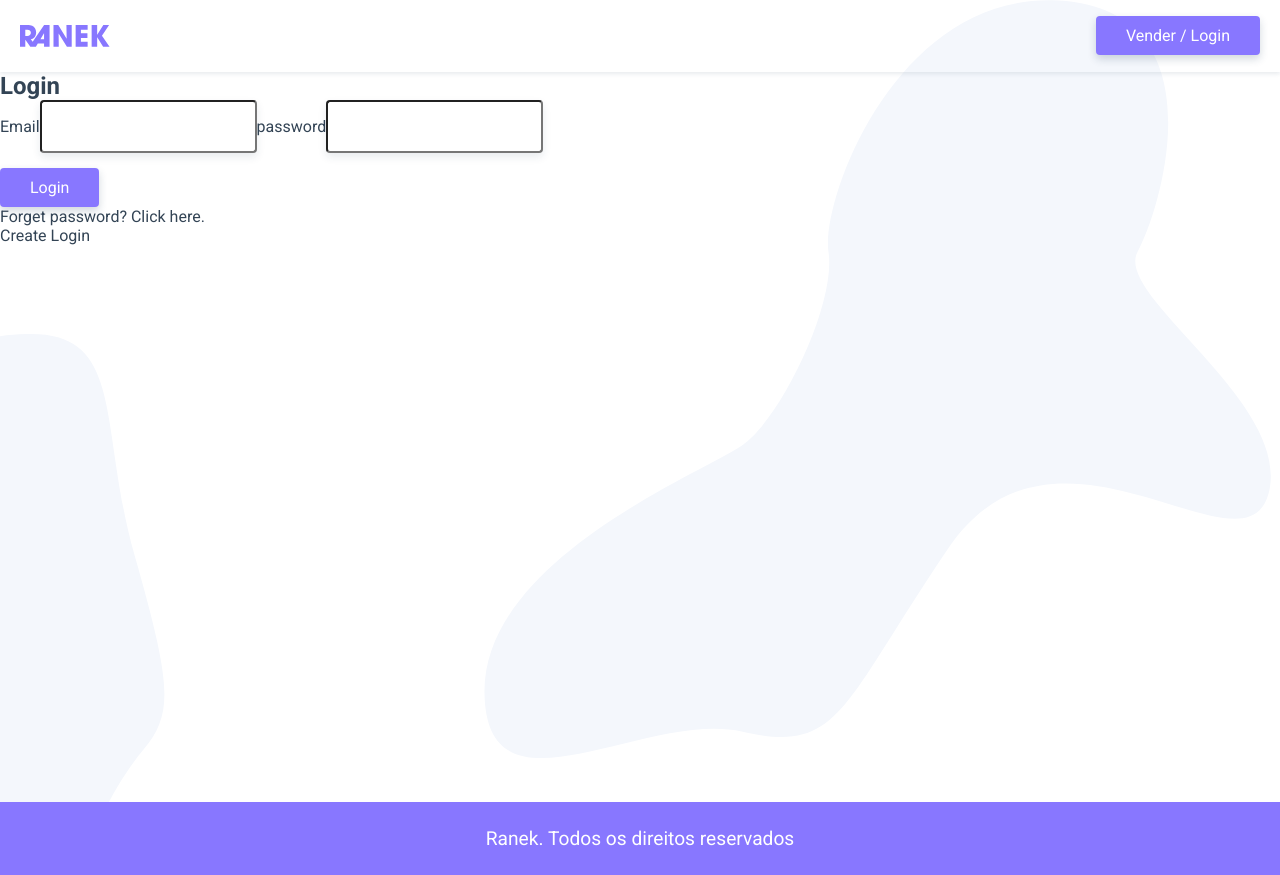
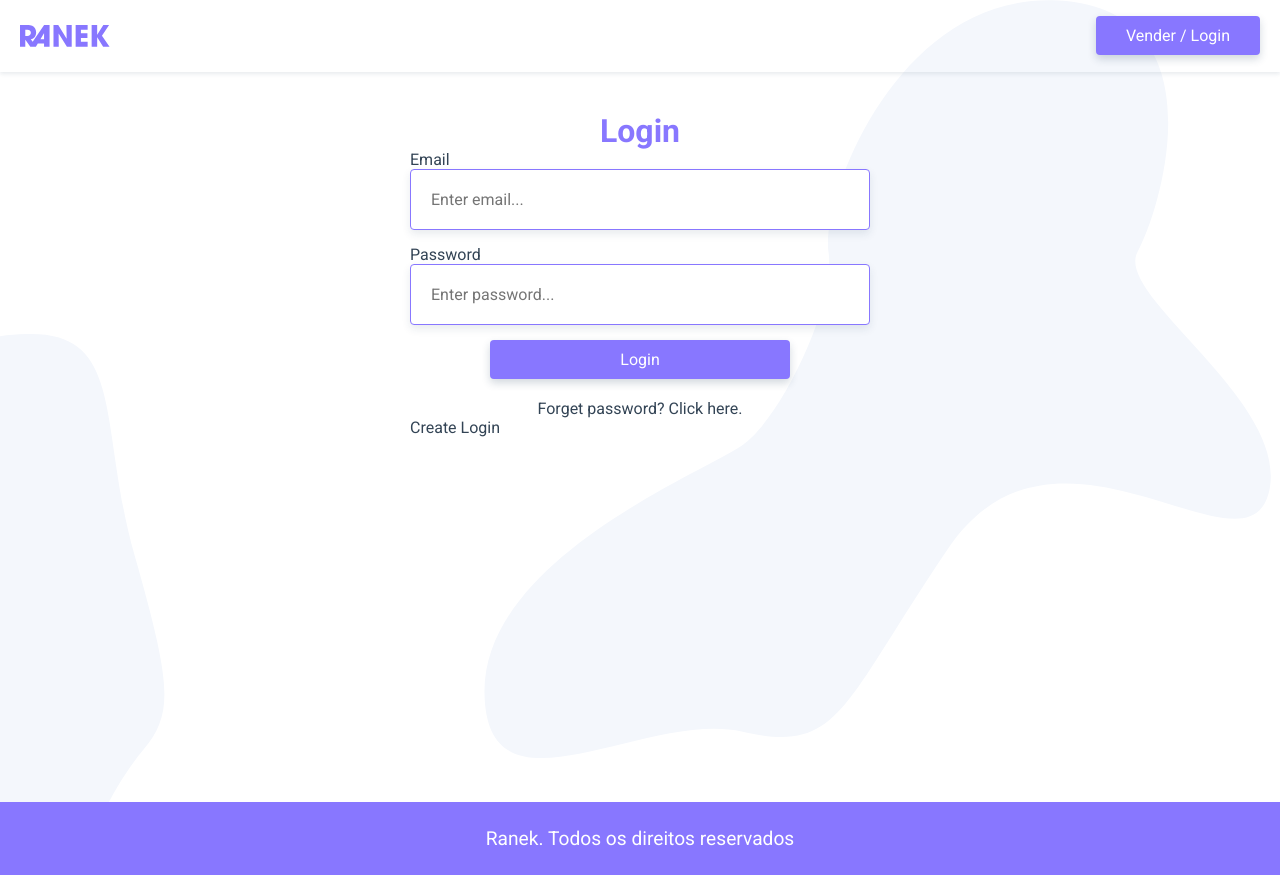
Before and after one commit to melvintivane/ranek, a Vue app: page /login in a window 1280 px wide. Built offline with nearby package versions, Linux system fonts and the light colour scheme.

Commit message:
style(login): improve login view styling
Adjusted the styling of the LoginView component for a better visual experience. Added placeholders for email and password inputs, centered the form, and enhanced the overall layout.

```diff
--- a/src/views/LoginView.vue
+++ b/src/views/LoginView.vue
@@ -3,11 +3,18 @@
     <h1>Login</h1>
     <form>
       <label for="email">Email</label>
-      <input type="email" name="email" id="email" v-model="login.email" />
-      <label for="password">password</label>
+      <input
+        type="email"
+        name="email"
+        placeholder="Enter email..."
+        id="email"
+        v-model="login.email"
+      />
+      <label for="password">Password</label>
       <input
         type="password"
         name="password"
+        placeholder="Enter password..."
         id="password"
         v-model="login.password"
       />
@@ -40,4 +47,46 @@ export default {
 }
 </script>
 
-<style scoped></style>
+<style scoped>
+.login {
+  max-width: 500px;
+  margin: 0 auto;
+  padding: 0 20px;
+}
+
+h1 {
+  text-align: center;
+  font-size: 2rem;
+  color: #87f;
+  margin-top: 40px;
+}
+
+form {
+  display: grid;
+}
+
+#email,
+#password {
+  width: 100%;
+  padding: 20px;
+  border: 1px solid #87f;
+  outline-color: #87f;
+}
+
+.btn {
+  width: 100%;
+  max-width: 300px;
+  margin-left: auto;
+  margin-right: auto;
+}
+
+.lost {
+  text-align: center;
+  margin: 20px auto 0 auto;
+}
+
+.lost:hover {
+  color: #87f;
+  text-decoration: underline;
+}
+</style>
```
